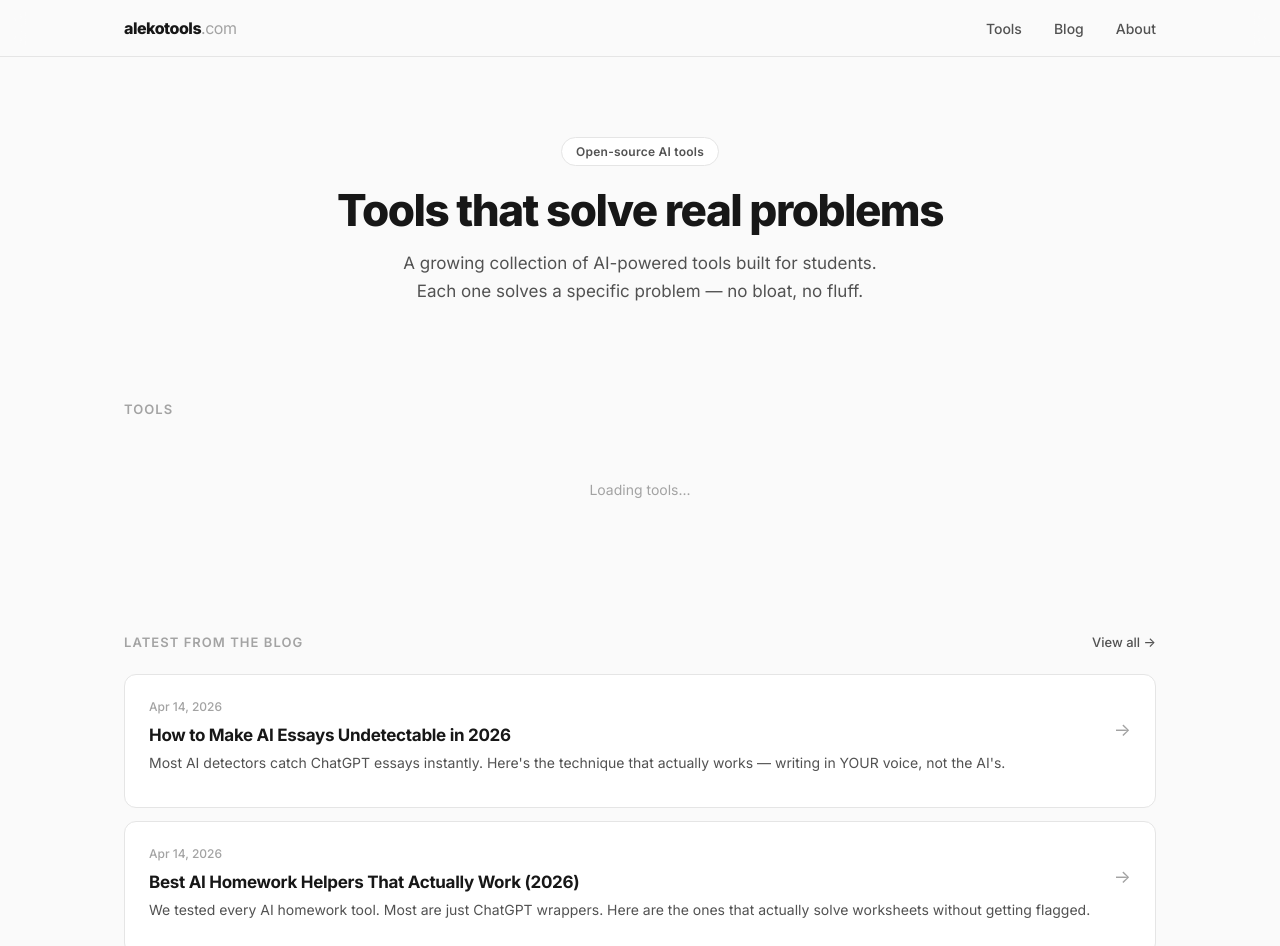
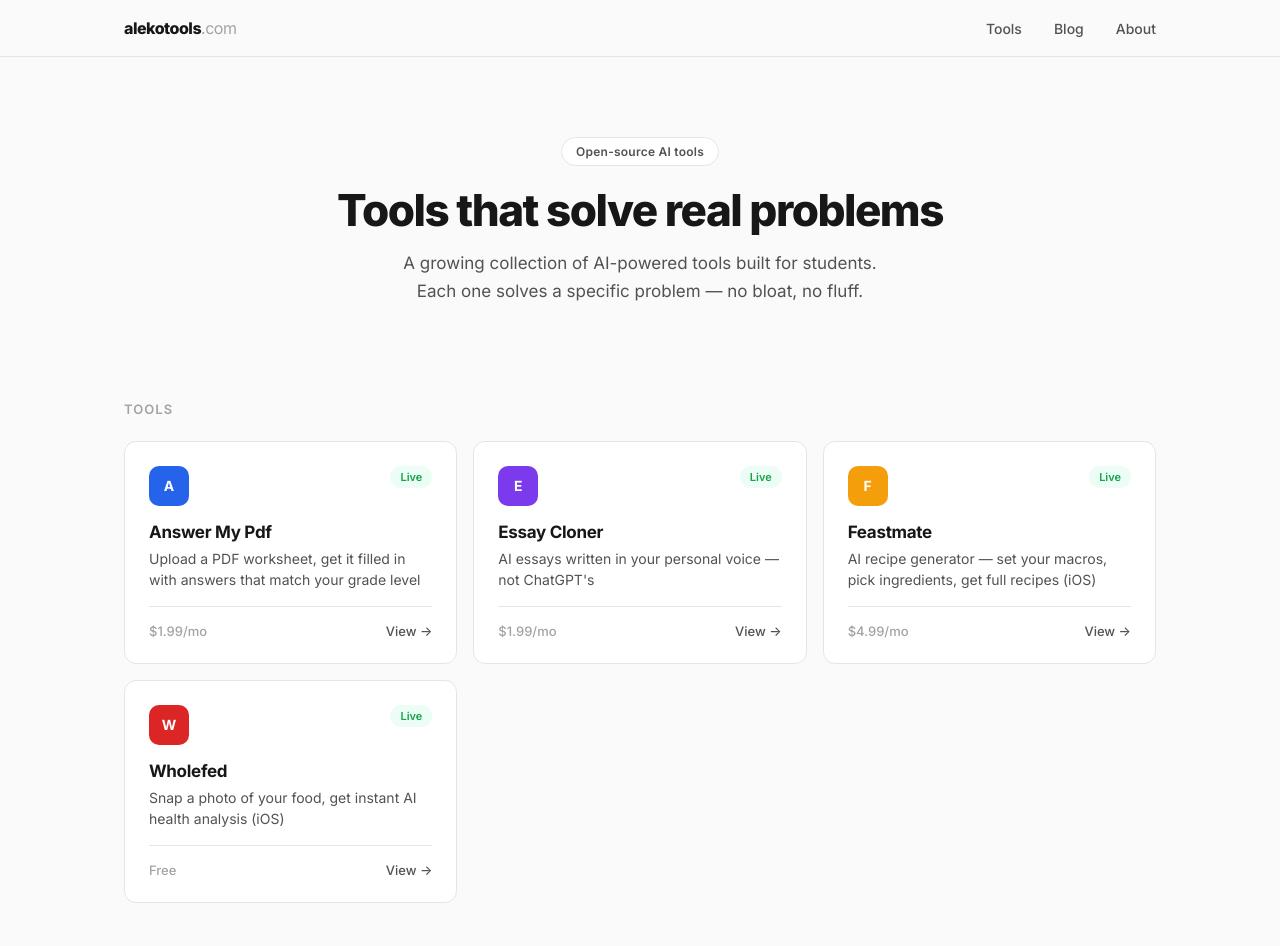
Before and after one commit to alekokourtidis/alekokourtidis, a Next.js app: page / in a window 1280 px wide. Shown: the top 946 px of the page. Built offline with nearby package versions, Linux system fonts and the light colour scheme; no server answers; the database is empty.

Commit message:
Add core products to homepage (AnswerMyPDF, EssayCloner, Feastmate, Wholefed)

```diff
--- a/app/page.js
+++ b/app/page.js
@@ -13,17 +13,50 @@
 
 const PRODUCT_PRICING = {
   "answer-my-pdf": "$1.99/mo",
-  "essay-cloner": "Free",
+  "essay-cloner": "$1.99/mo",
   feastmate: "$4.99/mo",
   wholefed: "Free",
   "ai-shadow-shield": "$19/mo",
 };
 
+// Core products that always show up (not dependent on Supabase)
+const CORE_PRODUCTS = [
+  {
+    id: "answermypdf",
+    project_name: "answer-my-pdf",
+    tagline: "Upload a PDF worksheet, get it filled in with answers that match your grade level",
+    deploy_url: "https://answermypdf.vercel.app",
+  },
+  {
+    id: "essaycloner",
+    project_name: "essay-cloner",
+    tagline: "AI essays written in your personal voice — not ChatGPT's",
+    deploy_url: "https://essaycloner.vercel.app",
+  },
+  {
+    id: "feastmate",
+    project_name: "feastmate",
+    tagline: "AI recipe generator — set your macros, pick ingredients, get full recipes (iOS)",
+    deploy_url: "https://apps.apple.com/us/app/feastmate-ai-recipe-generator/id6738283833",
+  },
+  {
+    id: "wholefed",
+    project_name: "wholefed",
+    tagline: "Snap a photo of your food, get instant AI health analysis (iOS)",
+    deploy_url: "https://apps.apple.com/app/wholefed",
+  },
+];
+
 export default async function Home() {
-  let products = [];
+  let supabaseProducts = [];
   try {
-    products = await getDeployedProducts();
+    supabaseProducts = await getDeployedProducts();
   } catch {}
+
+  // Merge: core products + any Supabase products not already in core
+  const coreNames = new Set(CORE_PRODUCTS.map(p => p.project_name));
+  const extraProducts = supabaseProducts.filter(p => !coreNames.has(p.project_name));
+  const products = [...CORE_PRODUCTS, ...extraProducts];
 
   const recentPosts = getAllPosts().slice(0, 3);
 
```
